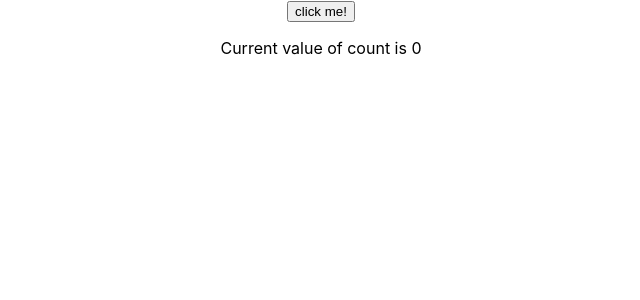
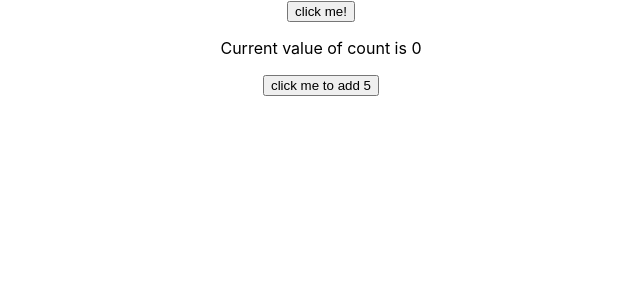
Before and after one commit to techsinarif/React-tutorial, a React (Create React App) app in the folder react-hooks/: page / in a window 1280 px wide. Shown: the top 300 px of the page, without its empty margins (319-959 px from the left). Built offline with nearby package versions, Linux system fonts and the light colour scheme.

Commit message:
useState with prevState implementation

```diff
--- a/react-hooks/src/use_state/Counter.js
+++ b/react-hooks/src/use_state/Counter.js
@@ -3,10 +3,17 @@ import React, {useState} from 'react';
 const Counter = () => {
   const [count, setCount] = useState(0);
 
+  const increaseFive = () => {
+    for(let i=0; i < 5; i++){
+      setCount(prevState => prevState + 1);
+    }
+  }
+
   return (
     <div>
       <button onClick={() => setCount(count + 1)}>click me!</button>
       <p>Current value of count is {count}</p>
+      <button onClick={() => increaseFive()}>click me to add 5</button>
     </div>
   );
 };
```
Also changed, not shown: 1 other file (tests, documents, lock files or other folders).
